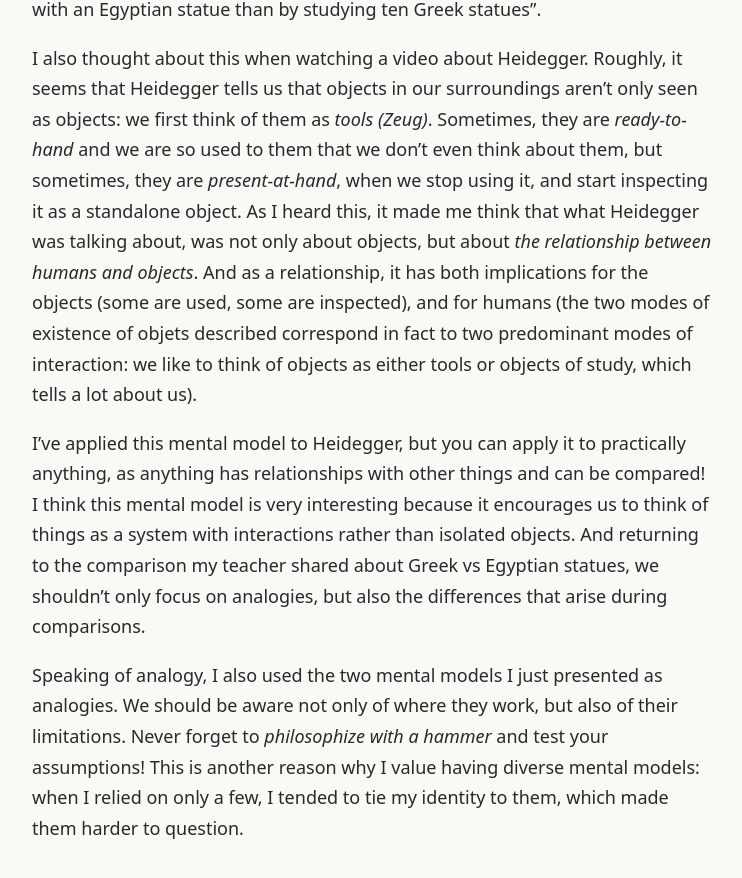
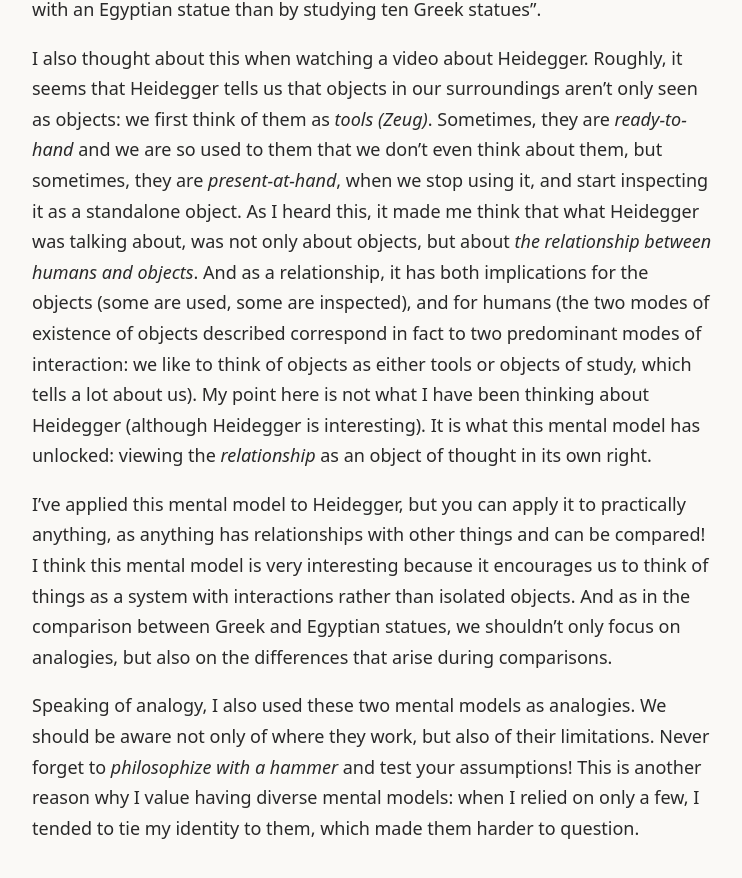
Before and after one commit to daicharlesyc/daicharlesyc.github.io, a Jekyll site: the page built from _posts/2026-10-09-mental-models.md, in a window 1280 px wide and 900 px high, scrolled down 4868 px. Shown: the top 878 px of the window, without its empty margins (268-1010 px from the left). Built offline with Jekyll 4.4.1, drawn with Linux system fonts in a browser that asks for light colours.

Commit message:
small modification

```diff
--- a/_posts/2026-10-09-mental-models.md
+++ b/_posts/2026-10-09-mental-models.md
@@ -33,8 +33,8 @@ The second idea I want to present is more abstract, but very beautiful. It comes
 
 In this theory, there is a very interesting mathematical property, called Yoneda's lemma. Formally, a consequence of Yoneda’s lemma is that an object is determined up to isomorphism by the morphisms into it from all objects in the category, together with how those morphisms compose. More roughly, the structure of the relationships of an object with the others in a category <i>determines</i> the object. And it is easy to see that the idea of looking at relationships instead of the objects is very deep, and goes way beyond the field of mathematics, because it reminds us that we can understand an object or an idea by understanding its relationships with other objects. For example, we can learn about someone by observing his behavior, or, as my English teacher quoted André Malraux, "We learn more about a Greek statue by comparing it with an Egyptian statue than by studying ten Greek statues".
 
-I also thought about this when watching a video about Heidegger. Roughly, it seems that Heidegger tells us that objects in our surroundings aren't only seen as objects: we first think of them as <i>tools (Zeug)</i>. Sometimes, they are <i>ready-to-hand</i> and we are so used to them that we don't even think about them, but sometimes, they are <i>present-at-hand</i>, when we stop using it, and start inspecting it as a standalone object. As I heard this, it made me think that what Heidegger was talking about, was not only about objects, but about <i>the relationship between humans and objects</i>. And as a relationship, it has both implications for the objects (some are used, some are inspected), and for humans (the two modes of existence of objets described correspond in fact to two predominant modes of interaction: we like to think of objects as either tools or objects of study, which tells a lot about us).
+I also thought about this when watching a video about Heidegger. Roughly, it seems that Heidegger tells us that objects in our surroundings aren't only seen as objects: we first think of them as <i>tools (Zeug)</i>. Sometimes, they are <i>ready-to-hand</i> and we are so used to them that we don't even think about them, but sometimes, they are <i>present-at-hand</i>, when we stop using it, and start inspecting it as a standalone object. As I heard this, it made me think that what Heidegger was talking about, was not only about objects, but about <i>the relationship between humans and objects</i>. And as a relationship, it has both implications for the objects (some are used, some are inspected), and for humans (the two modes of existence of objects described correspond in fact to two predominant modes of interaction: we like to think of objects as either tools or objects of study, which tells a lot about us). My point here is not what I have been thinking about Heidegger (although Heidegger is interesting). It is what this mental model has unlocked: viewing the <i>relationship</i> as an object of thought in its own right.
 
-I've applied this mental model to Heidegger, but you can apply it to practically anything, as anything has relationships with other things and can be compared! I think this mental model is very interesting because it encourages us to think of things as a system with interactions rather than isolated objects. And returning to the comparison my teacher shared about Greek vs Egyptian statues, we shouldn't only focus on analogies, but also the differences that arise during comparisons.
+I've applied this mental model to Heidegger, but you can apply it to practically anything, as anything has relationships with other things and can be compared! I think this mental model is very interesting because it encourages us to think of things as a system with interactions rather than isolated objects. And as in the comparison between Greek and Egyptian statues, we shouldn't only focus on analogies, but also on the differences that arise during comparisons.
 
-Speaking of analogy, I also used the two mental models I just presented as analogies. We should be aware not only of where they work, but also of their limitations. Never forget to *philosophize with a hammer* and test your assumptions! This is another reason why I value having diverse mental models: when I relied on only a few, I tended to tie my identity to them, which made them harder to question.
+Speaking of analogy, I also used these two mental models as analogies. We should be aware not only of where they work, but also of their limitations. Never forget to *philosophize with a hammer* and test your assumptions! This is another reason why I value having diverse mental models: when I relied on only a few, I tended to tie my identity to them, which made them harder to question.
```
